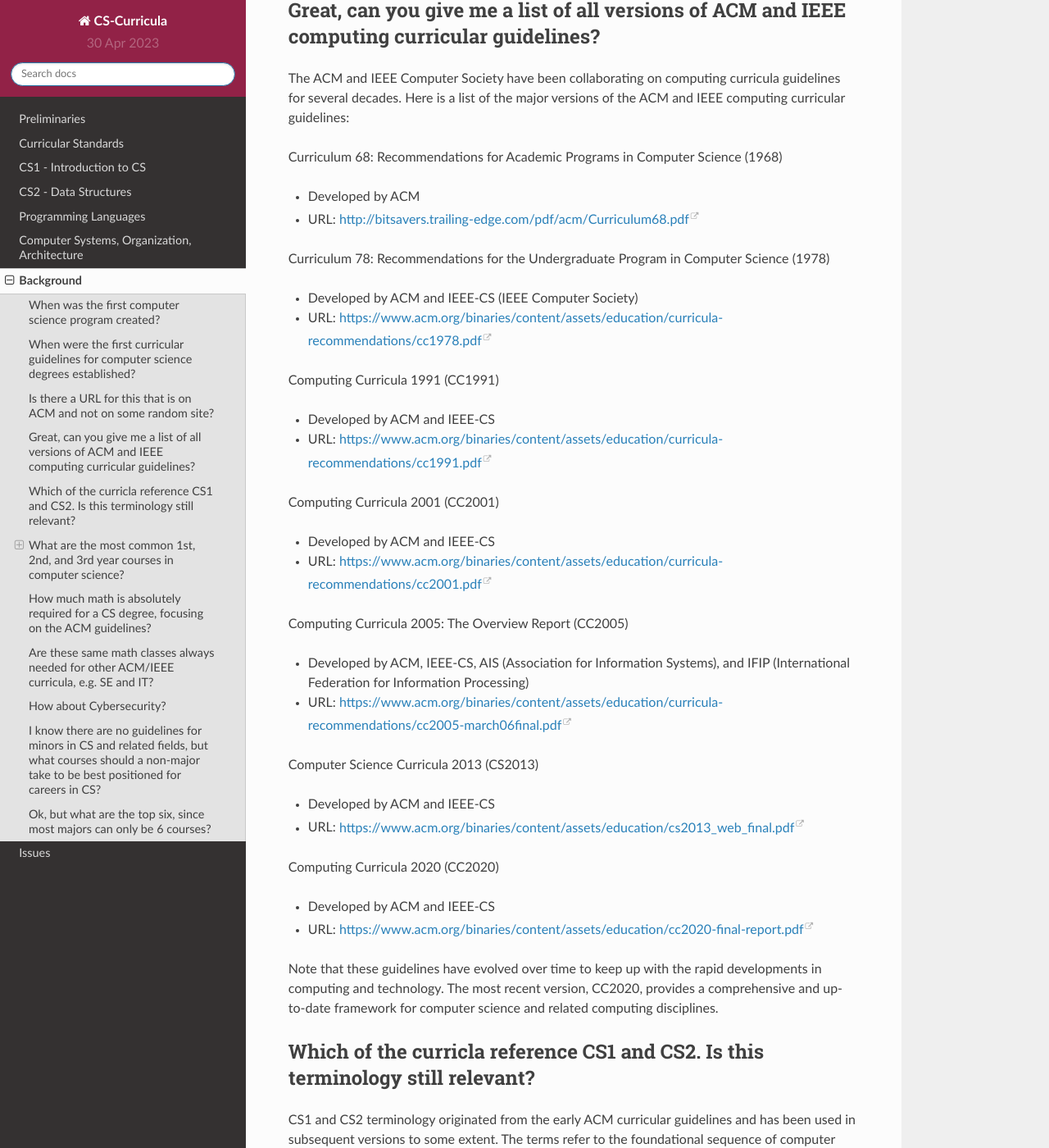
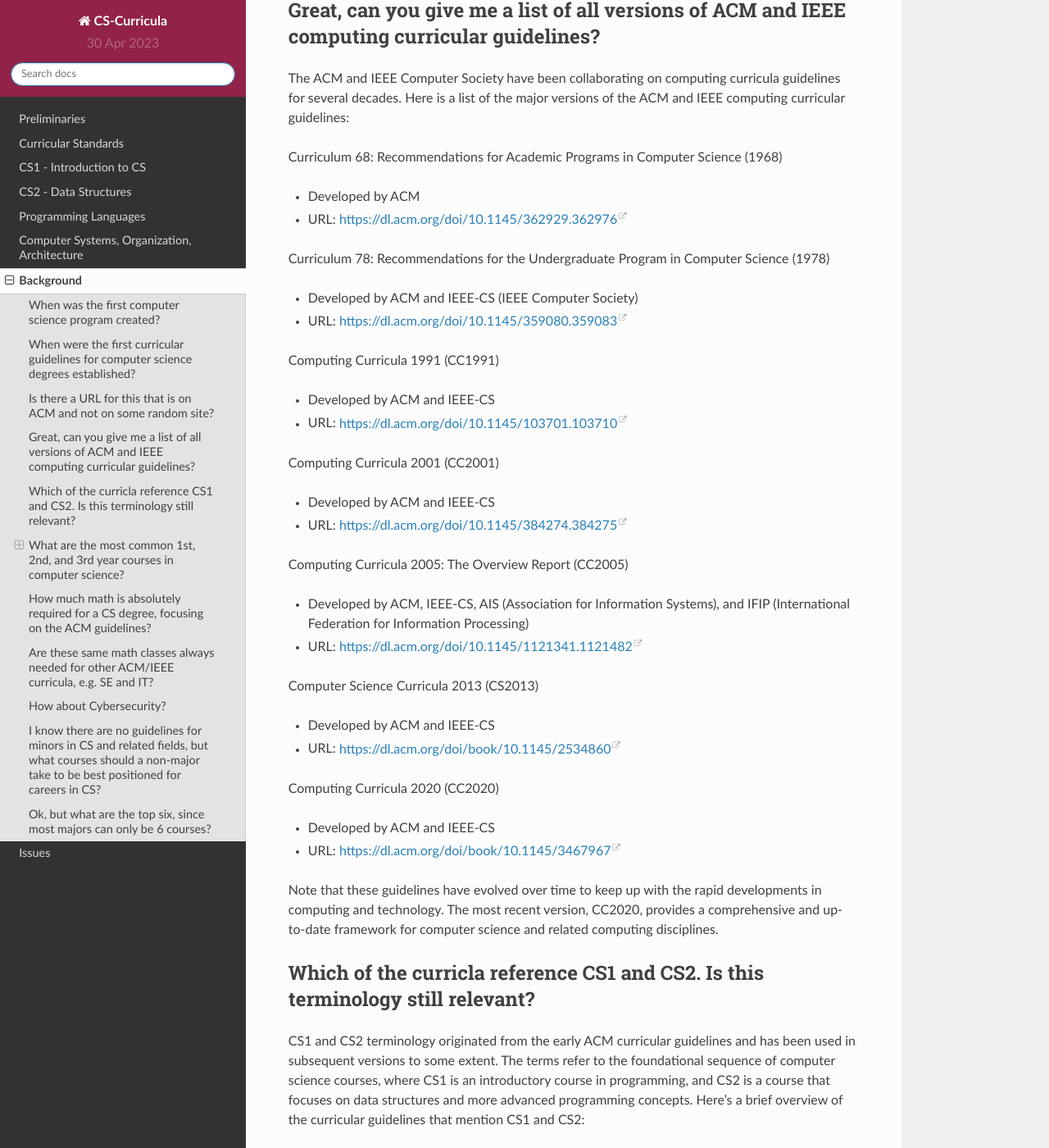
Before and after one commit to LoyolaChicagoBooks/curricula, a Sphinx documentation site: the page built from source/98-openai/content.rst, in a window 1280 px wide and 1400 px high, scrolled down 1394 px. Shown: the whole window at 82% size. Built offline with Sphinx 7.4.7 and the Read the Docs theme 2.0.0, drawn with Linux system fonts in a browser that asks for light colours; some of the changed lines change nothing that is shown.

Commit message:
fix broken URLs from GPT

```diff
--- a/source/98-openai/content.rst
+++ b/source/98-openai/content.rst
@@ -38,37 +38,37 @@
 Curriculum 68: Recommendations for Academic Programs in Computer Science (1968)
 
 - Developed by ACM
-- URL: http://bitsavers.trailing-edge.com/pdf/acm/Curriculum68.pdf
+- URL: https://dl.acm.org/doi/10.1145/362929.362976
 
 Curriculum 78: Recommendations for the Undergraduate Program in Computer Science (1978)
 
 - Developed by ACM and IEEE-CS (IEEE Computer Society)
-- URL: https://www.acm.org/binaries/content/assets/education/curricula-recommendations/cc1978.pdf
+- URL: https://dl.acm.org/doi/10.1145/359080.359083
 
 Computing Curricula 1991 (CC1991)
 
 - Developed by ACM and IEEE-CS
-- URL: https://www.acm.org/binaries/content/assets/education/curricula-recommendations/cc1991.pdf
+- URL: https://dl.acm.org/doi/10.1145/103701.103710
 
 Computing Curricula 2001 (CC2001)
 
 - Developed by ACM and IEEE-CS
-- URL: https://www.acm.org/binaries/content/assets/education/curricula-recommendations/cc2001.pdf
+- URL: https://dl.acm.org/doi/10.1145/384274.384275
 
 Computing Curricula 2005: The Overview Report (CC2005)
 
 - Developed by ACM, IEEE-CS, AIS (Association for Information Systems), and IFIP (International Federation for Information Processing)
-- URL: https://www.acm.org/binaries/content/assets/education/curricula-recommendations/cc2005-march06final.pdf
+- URL: https://dl.acm.org/doi/10.1145/1121341.1121482
 
 Computer Science Curricula 2013 (CS2013)
 
 - Developed by ACM and IEEE-CS
-- URL: https://www.acm.org/binaries/content/assets/education/cs2013_web_final.pdf
+- URL: https://dl.acm.org/doi/book/10.1145/2534860
 
 Computing Curricula 2020 (CC2020)
 
 - Developed by ACM and IEEE-CS
-- URL: https://www.acm.org/binaries/content/assets/education/cc2020-final-report.pdf
+- URL: https://dl.acm.org/doi/book/10.1145/3467967
 
 Note that these guidelines have evolved over time to keep up with the rapid developments in computing and technology. The most recent version, CC2020, provides a comprehensive and up-to-date framework for computer science and related computing disciplines.
 
```
